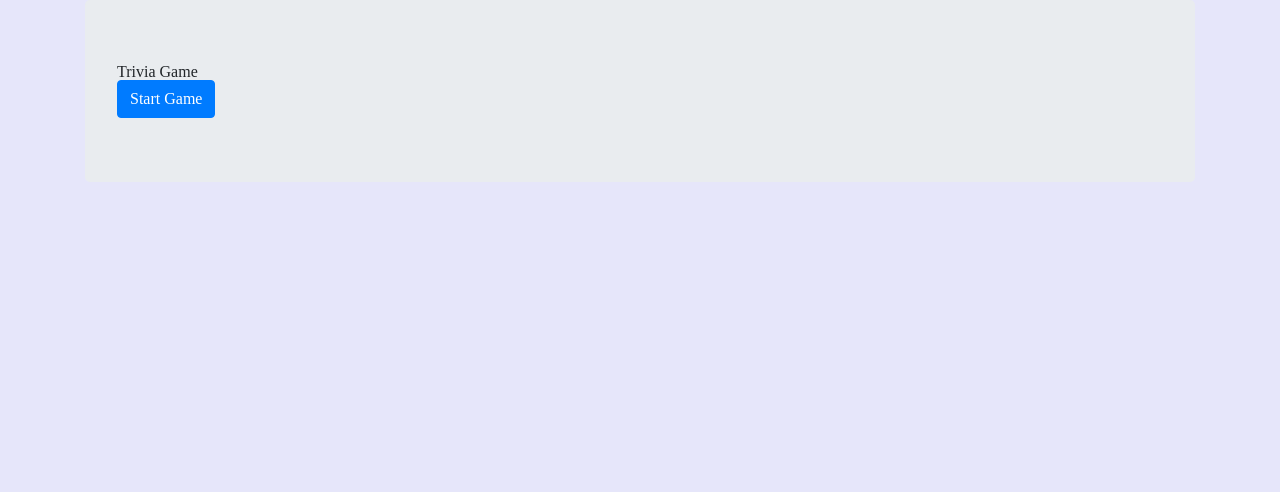
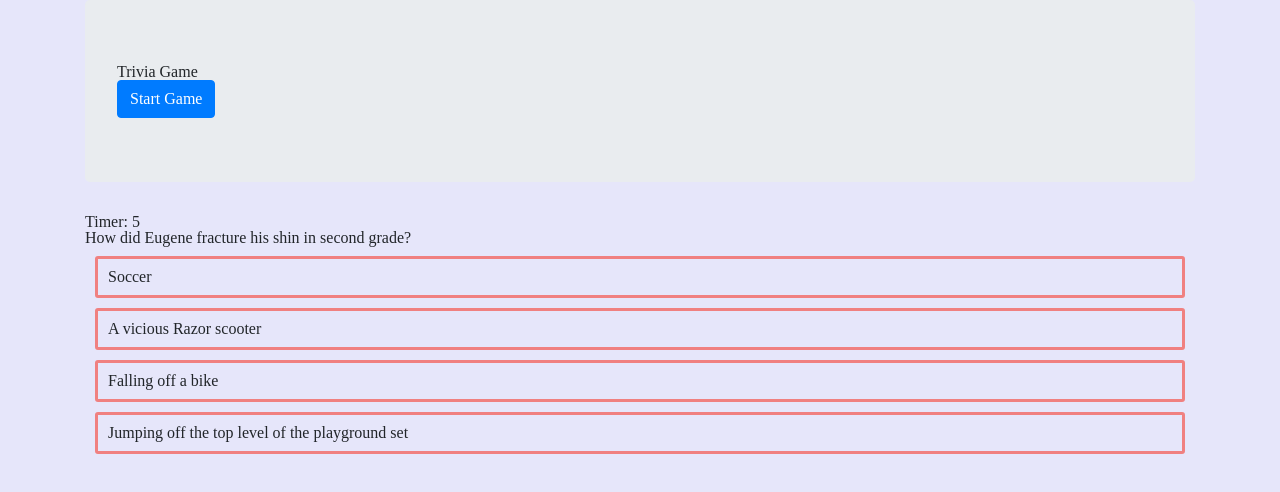
Before and after one commit to eug703/TriviaGame, a plain HTML site: page index.html in a window 1280 px wide. Drawn offline with nearby package versions, Linux system fonts and the light colour scheme; a web font is replaced by a local one.

Commit message:
Good progress

```diff
--- a/assets/css/style.css
+++ b/assets/css/style.css
@@ -1,3 +1,11 @@
 body {
     background-color: lavender;
 }
+
+.choice{
+    border: 3px solid lightcoral;
+    padding: 10px;
+    border-radius: 3px;
+    cursor: pointer;
+    margin: 10px 10px;
+}
--- a/assets/javascript/app.js
+++ b/assets/javascript/app.js
@@ -1 +1,60 @@
-console.log("$")
+let counter = 5;
+let currentQuestion = 0;
+let score = 0;
+let loss = 0;
+let timer;
+
+function nextQuestion(){
+    const outOfQuestions = (quizQuestions.length - 1) === currentQuestion;
+    if(outOfQuestions){
+        console.log("game over");
+    }
+    else{
+        currentQuestion++;
+        loadQuestion();
+    }
+}
+
+function timeUp(){
+    clearInterval(timer);
+    loss++;
+    nextQuestion();
+}
+
+function countDown(){
+    counter--;
+    $("#time").html("Timer: " + counter);
+
+    if(counter === 0){
+        timeUp();
+    }
+}
+
+
+function loadQuestion() {
+    counter = 5;
+    timer = setInterval(countDown, 1000);
+
+    const question = quizQuestions[currentQuestion].question;
+    const choices = quizQuestions[currentQuestion].choices;
+
+
+    $("#time").html("Timer: " + counter);
+    $("#game").html(`
+        <h3>${question}</h3>
+        ${loadChoices(choices)}
+    `);
+    // $("#game").html("<h3>" + question + "</h3>");
+}
+
+function loadChoices(choices){
+    let result = "";
+
+    for (let i = 0; i < choices.length; i++){
+        result += `<p class = "choice" data-answer="${choices[i]}"> ${choices[i]} </p>`;
+    }
+    return result;
+
+}
+
+loadQuestion();
--- a/assets/javascript/questions.js
+++ b/assets/javascript/questions.js
@@ -1 +1,21 @@
 console.log("question javascript file link check")
+
+const quizQuestions = [
+    {
+    question: "Which city has Eugene never called home?",
+    choices: ["Oklahoma City", "McLean", "New York City", "Los Angeles"],
+    correctAnswer: "Los Angeles"
+    },
+
+    {
+    question: "How did Eugene fracture his shin in second grade?",
+    choices: ["Soccer", "A vicious Razor scooter", "Falling off a bike", "Jumping off the top level of the playground set"],
+    correctAnswer: "Soccer"
+    },
+
+    {
+    question: "Who is Eugene's favorite staff member?",
+    choices: ["Gary", "Nolan", "Erik", "All of the above"],
+    correctAnswer: "All of the above"
+    }
+];
--- a/index.html
+++ b/index.html
@@ -32,8 +32,8 @@
         <div id="game"></div>
     </div>
 
+<script src= "assets/javascript/questions.js"></script>
 <script src= "assets/javascript/app.js"></script>
-<script src= "assets/javascript/questions.js"></script>
 
 </body>
 </html>
```
